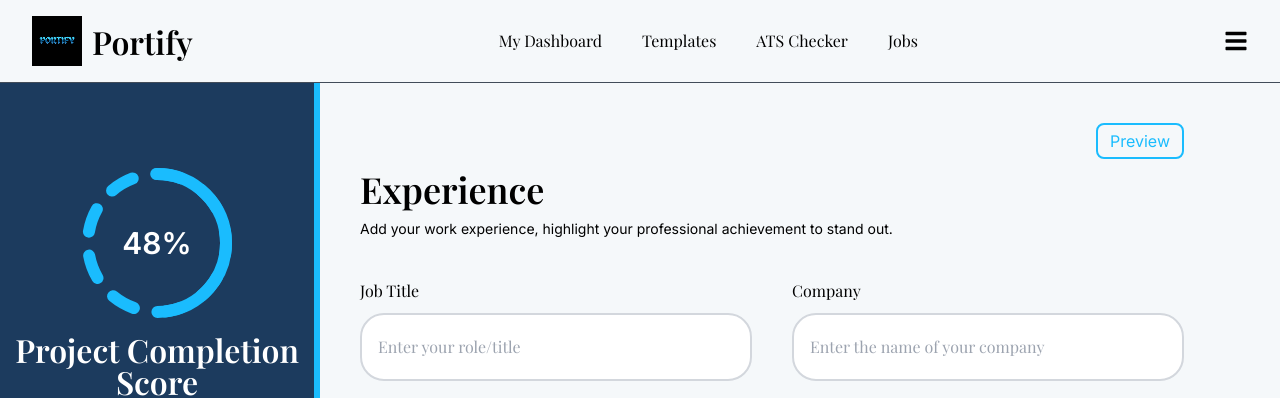
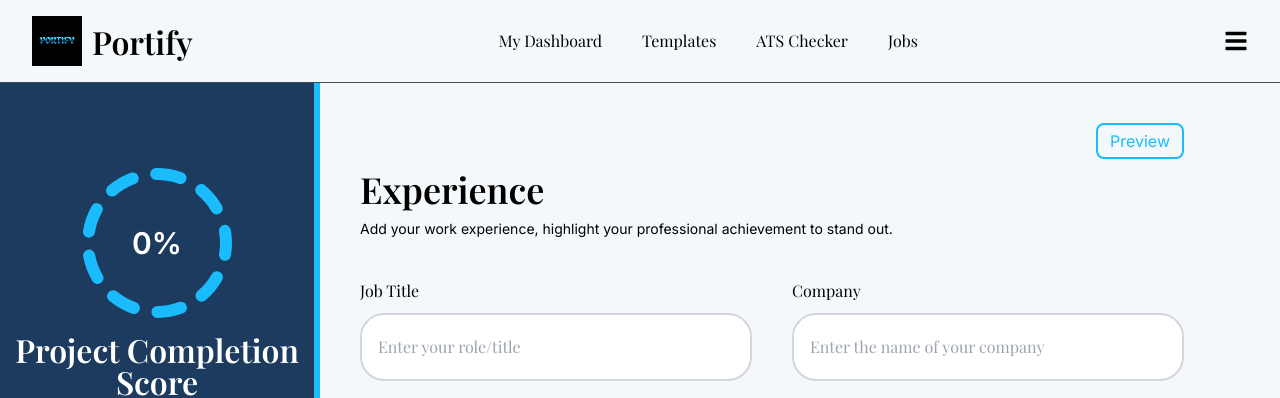
Before and after one commit to i-ekundayo/Portify-App, a React (Vite) app: page /dashboard/experience in a window 1280 px wide. Shown: the top 398 px of the page. Built offline with nearby package versions, Linux system fonts and the light colour scheme; a web font is replaced by a local one.

Commit message:
updated the code

```diff
--- a/src/Pages/dashboard/EducationPage.jsx
+++ b/src/Pages/dashboard/EducationPage.jsx
@@ -45,13 +45,13 @@ const EducationPage = () => {
     }));
 
     console.log(formData);
-
   };
 
   // Submit personal info
   const Education = async (e) => {
     e.preventDefault();
     const token = localStorage.getItem("token");
+    console.log("TOKEN:", token);
 
     const { degree, university, course, yearOfGrad, location, description } =
       formData;
--- a/src/Pages/dashboard/Sidebar.jsx
+++ b/src/Pages/dashboard/Sidebar.jsx
@@ -24,7 +24,7 @@ const Sidebar = () => {
   return (
     <aside className="sidebar bg-[#1C3B5E] border-r-[6px] border-[#1ABCFE] text-white flex flex-col items-center xl:py-[85px] py-10 gap-16 xl:gap-[100px]">
       <div className="flex flex-col gap-4 items-center text-center">
-        <ProfileCompletion percentage={48} />
+        <ProfileCompletion percentage={0} />
         <p className="font-semibold text-2xl xl:text-[32px]">
           Project Completion Score
         </p>
```
